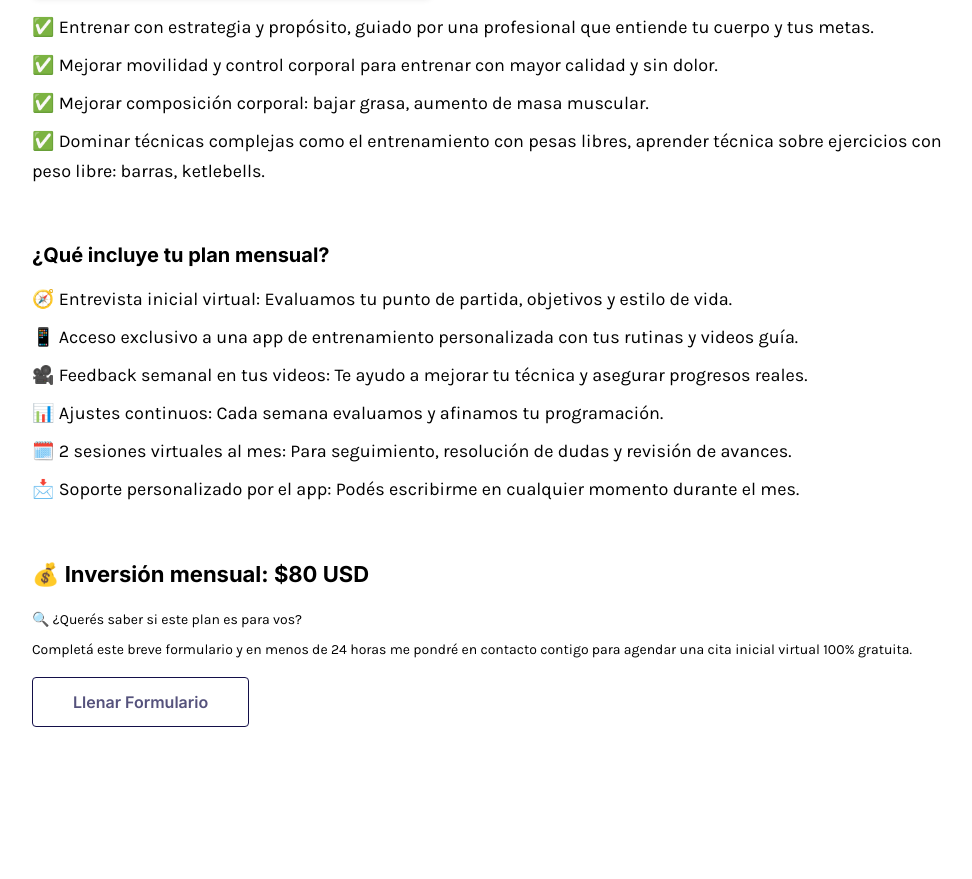
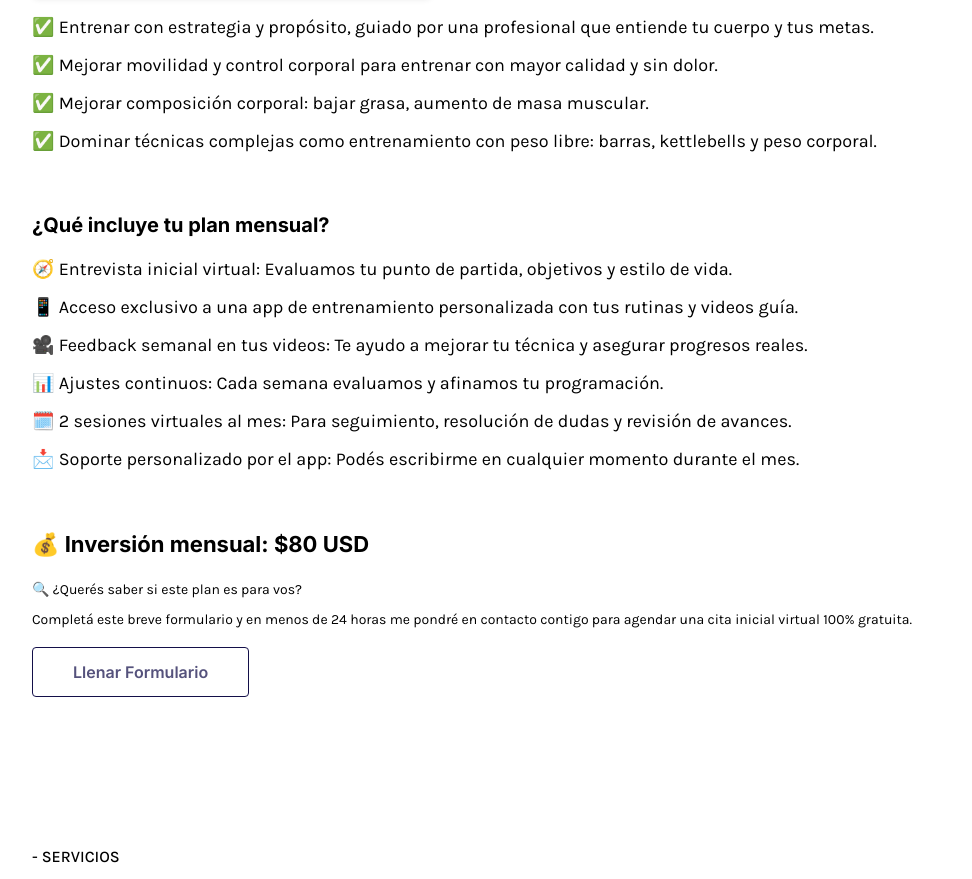
Before and after one commit to ashroomy/naty, a Next.js app: page / in a window 1280 px wide. Shown: the part 4740-5619 px from the top of the page, without its empty margins (288-1260 px from the left). Built offline with nearby package versions, Linux system fonts and the light colour scheme; a web font is replaced by a local one.

Commit message:
fix copy

```diff
--- a/src/components/Services.js
+++ b/src/components/Services.js
@@ -295,8 +295,7 @@ const Services = () => {
                     masa muscular.
                   </li>
                   <li className="pb-2">
-                    ✅ Dominar técnicas complejas como el entrenamiento con
-                    pesas libres, aprender técnica sobre ejercicios con peso libre: barras, ketlebells.
+                    ✅ Dominar técnicas complejas como entrenamiento con peso libre: barras, kettlebells y peso corporal.
                   </li>
 
                 </ul>
```
